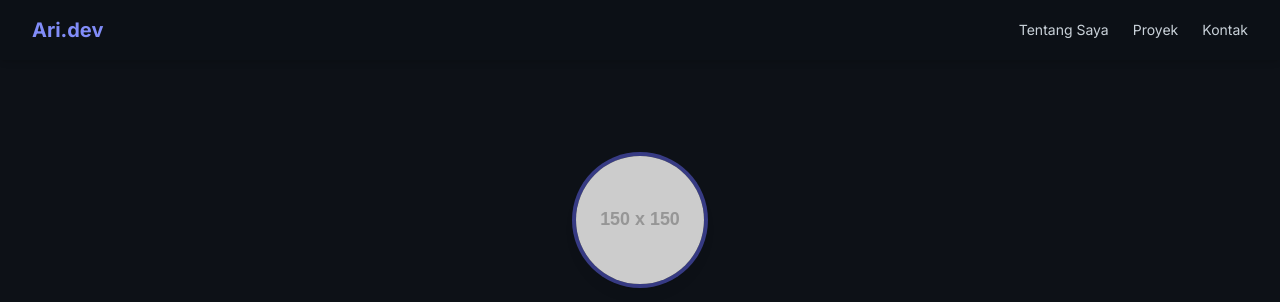
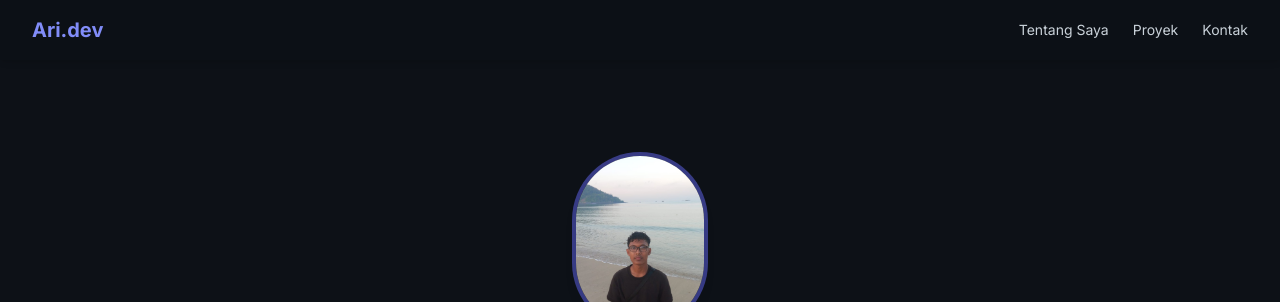
Before and after one commit to rian18-ari/ari-dev-rian-fikri-hafiz-250458302040, a website: page index.html in a window 1280 px wide. Shown: the top 302 px of the page. Drawn offline with nearby package versions, Linux system fonts and the light colour scheme; the site is published under a folder, as on GitHub Pages, so addresses that start at the root find nothing; placeholder pictures from the web are drawn by us.

Commit message:
profil nay diubah

```diff
--- a/index.html
+++ b/index.html
@@ -54,7 +54,7 @@
     <section id="hero" class="section-padding pt-24 bg-[#0d1117]">
         <div class="max-w-7xl mx-auto px-4 sm:px-6 lg:px-8 text-center">
             <div class="mb-8">
-                <img src="/asset/img/twibon 02.jpg" onerror="this.src='https://placehold.co/150x150/1f2937/ffffff?text=FOTO'" alt="Foto Profil Ari" class="mx-auto rounded-full ring-4 ring-indigo-500/50 w-32 h-38 shadow-lg">
+                <img src="asset/img/twibon 02.jpg" onerror="this.src='https://placehold.co/150x150/1f2937/ffffff?text=FOTO'" alt="Foto Profil Ari" class="mx-auto rounded-full ring-4 ring-indigo-500/50 w-32 h-38 shadow-lg">
             </div>
             <h1 class="text-5xl md:text-7xl font-extrabold tracking-tight text-white mb-4">
                 Halo, aku <span class="text-indigo-400">Ari</span>.
```
